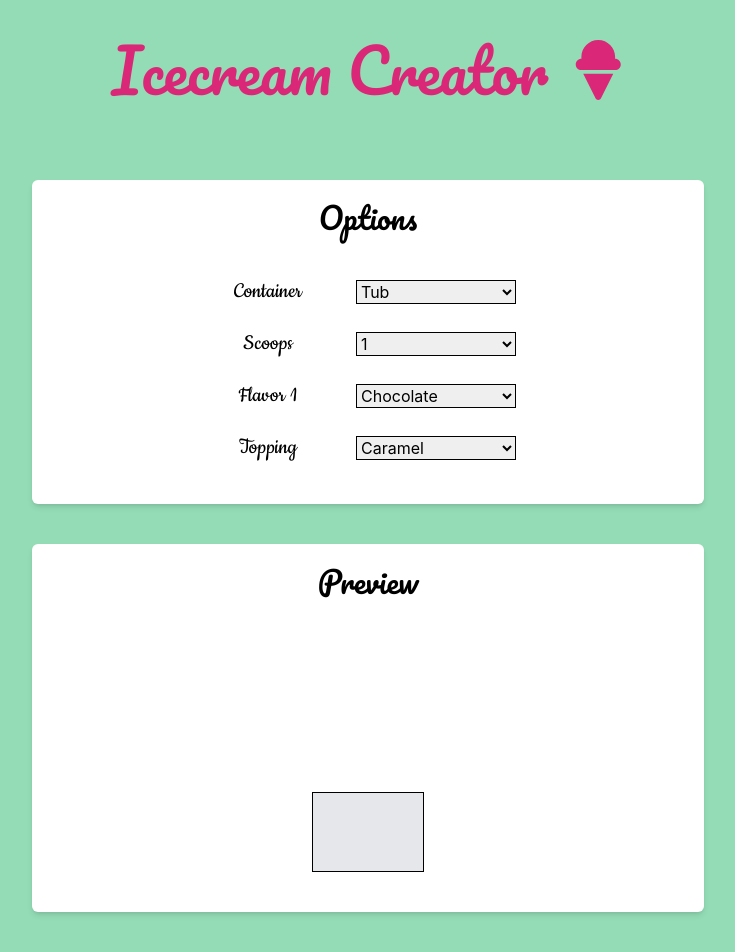
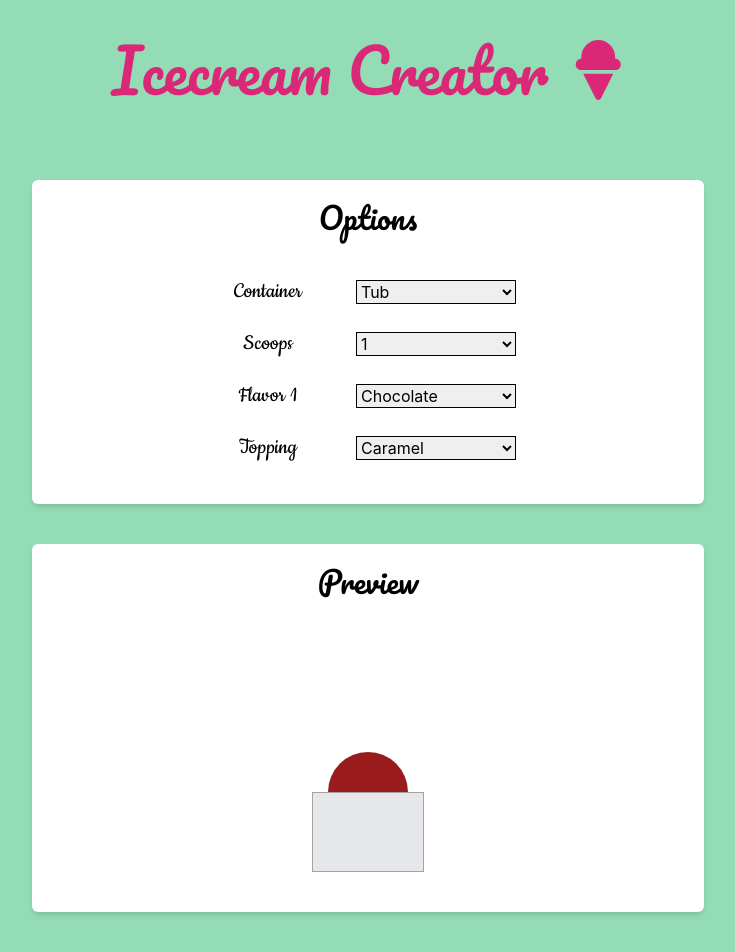
Before and after one commit to tudhak/IcecreamCreator, a React (Create React App) app in the folder client/: page / in a window 1280 px wide. Shown: the whole page, without its empty margins (272-1007 px from the left). Built offline with nearby package versions, Linux system fonts and the light colour scheme.

Commit message:
Updated preview based on number of scoops

```diff
--- a/client/src/components/Preview.js
+++ b/client/src/components/Preview.js
@@ -2,15 +2,55 @@ export default function Preview({ features }) {
   return (
     <div className="bg-white rounded-md shadow-md w-4/5 max-w-2xl p-5 pb-10">
       <h2 className="text-3xl pacifico-regular text-center mb-48">Preview</h2>
-      <div className="flex justify-center items-center">
+      <div className="flex justify-center items-center relative">
         {features.container === "Tub" && (
-          <div className="w-28 h-20 bg-gray-200 border border-black"></div>
+          <div className="w-28 h-20 bg-gray-200 border border-stone-400 z-40"></div>
         )}
         {features.container === "Cone" && (
           <div
             className="w-0 h-0 border-l-[50px] border-l-transparent border-t-[100px] border-t-orange-200
-            border-r-[50px] border-r-transparent"
+            border-r-[50px] border-r-transparent z-40"
           ></div>
+        )}
+        {features.scoops === 1 && (
+          <div
+            className={`w-20 h-20 rounded-full bg-red-800 absolute ${
+              features.container === "Cone" ? "-top-14" : "-top-10"
+            }`}
+          ></div>
+        )}
+        {features.scoops === 2 && (
+          <>
+            <div
+              className={`w-20 h-20 rounded-full bg-red-800 absolute scoops-2-left ${
+                features.container === "Cone" ? "-top-16" : "-top-10"
+              }`}
+            ></div>
+            <div
+              className={`w-20 h-20 rounded-full bg-blue-800 absolute scoops-2-right z-30 ${
+                features.container === "Cone" ? "-top-16" : "-top-10"
+              }`}
+            ></div>
+          </>
+        )}
+        {features.scoops === 3 && (
+          <>
+            <div
+              className={`w-20 h-20 rounded-full bg-red-800 absolute scoops-2-left ${
+                features.container === "Cone" ? "-top-16" : "-top-10 z-20"
+              }`}
+            ></div>
+            <div
+              className={`w-20 h-20 rounded-full bg-blue-800 absolute scoops-2-right z-30 ${
+                features.container === "Cone" ? "-top-16" : "-top-10"
+              }`}
+            ></div>
+            <div
+              className={`w-20 h-20 rounded-full bg-yellow-800 absolute scoops-3 z-10 ${
+                features.container === "Cone" ? "-top-24" : "scoops-3-top-tub"
+              }`}
+            ></div>
+          </>
         )}
       </div>
     </div>
--- a/client/src/index.css
+++ b/client/src/index.css
@@ -49,3 +49,19 @@ body {
 }
 
 /* Page components */
+
+.scoops-2-left {
+  left: 46%;
+}
+
+.scoops-2-right {
+  right: 46%;
+}
+
+.scoops-3 {
+  right: 43.5%;
+}
+
+.scoops-3-top-tub {
+  top: -64px;
+}
```
